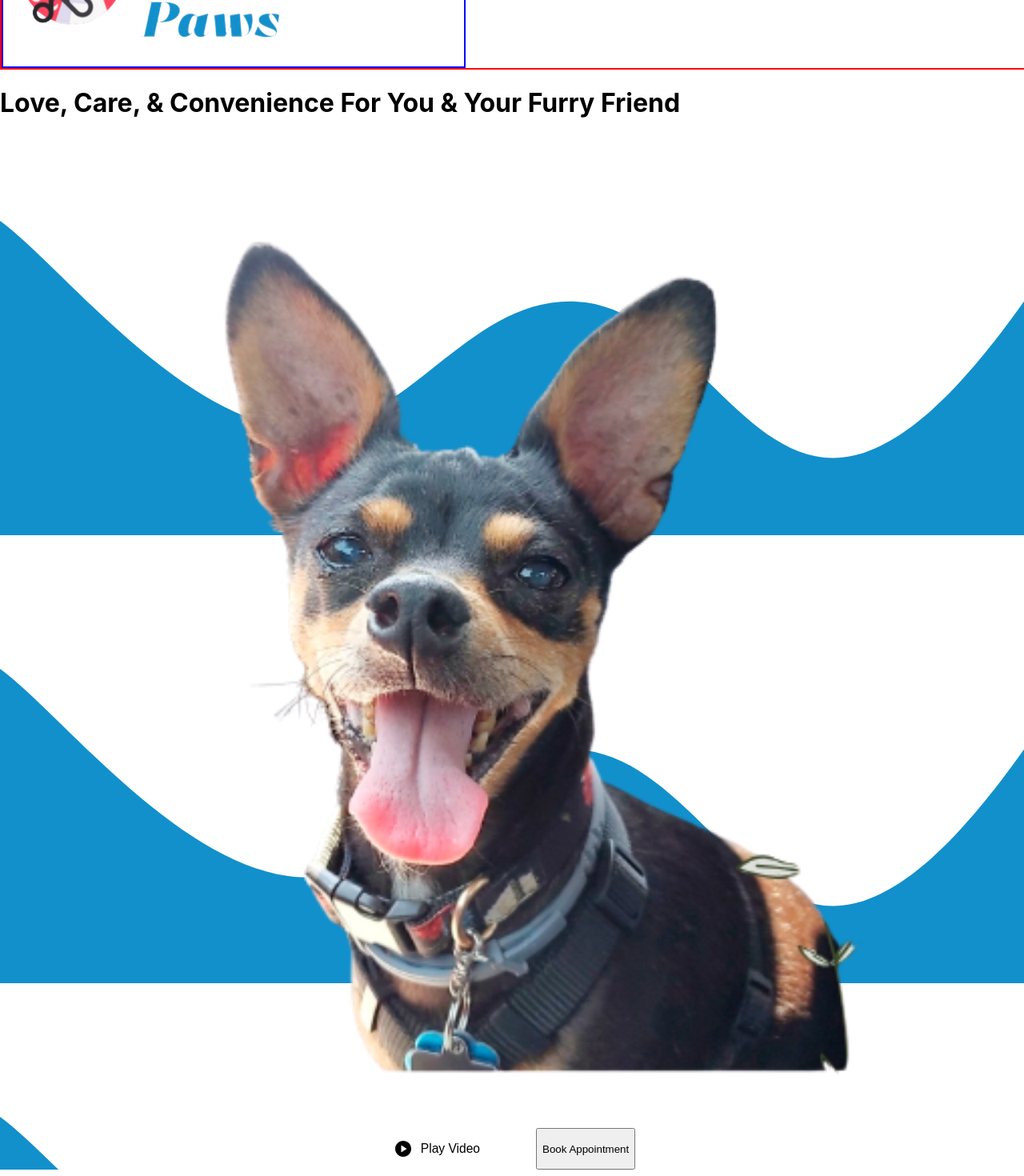
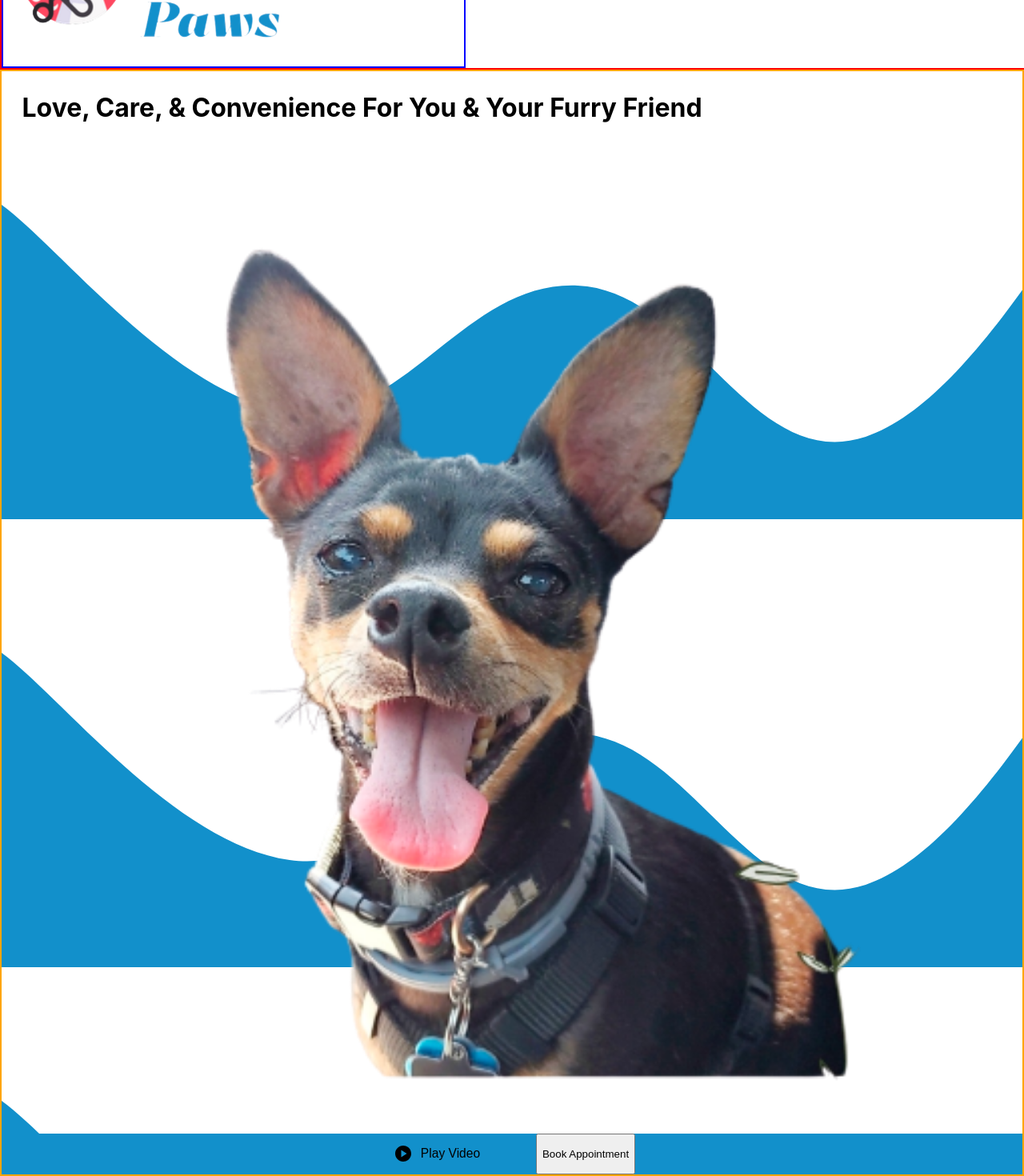
Before and after one commit to Parrasite9/peachyCleanPaws, a React (Create React App) app: page / in a window 1280 px wide. Shown: the part 156-1626 px from the top of the page at 80% size. Built offline with nearby package versions, Linux system fonts and the light colour scheme.

Commit message:
Hero section has CSS updates

```diff
--- a/src/css/Home/Hero/Hero.css
+++ b/src/css/Home/Hero/Hero.css
@@ -1,3 +1,13 @@
+.hero {
+    border: 2px solid orange;
+    display: grid;
+    grid-template-columns: repeat(1, 1fr);
+}
+
+.hero__text > h1  {
+    margin: 2%;
+}
+
 .hero__img > img {
     width: 100%;
     height: auto;
@@ -6,12 +16,11 @@
 .hero__buttons {
     display: flex;
     justify-content: center;
+    background-color: #1290CB;
 }
 
 .hero__buttons > button {
     margin-left: 5%;
-    padding-top: .5%;
-    padding-bottom: .5%;
 }
 
 .play__video {
```
